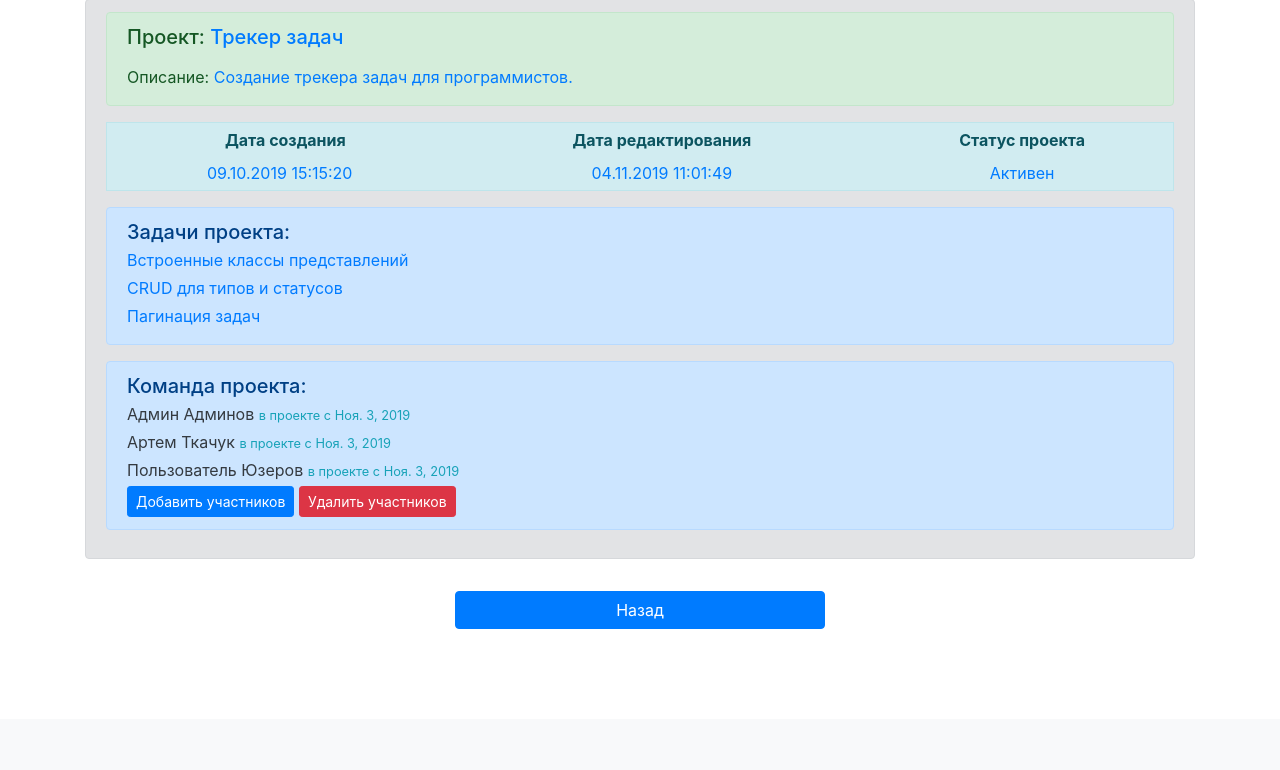
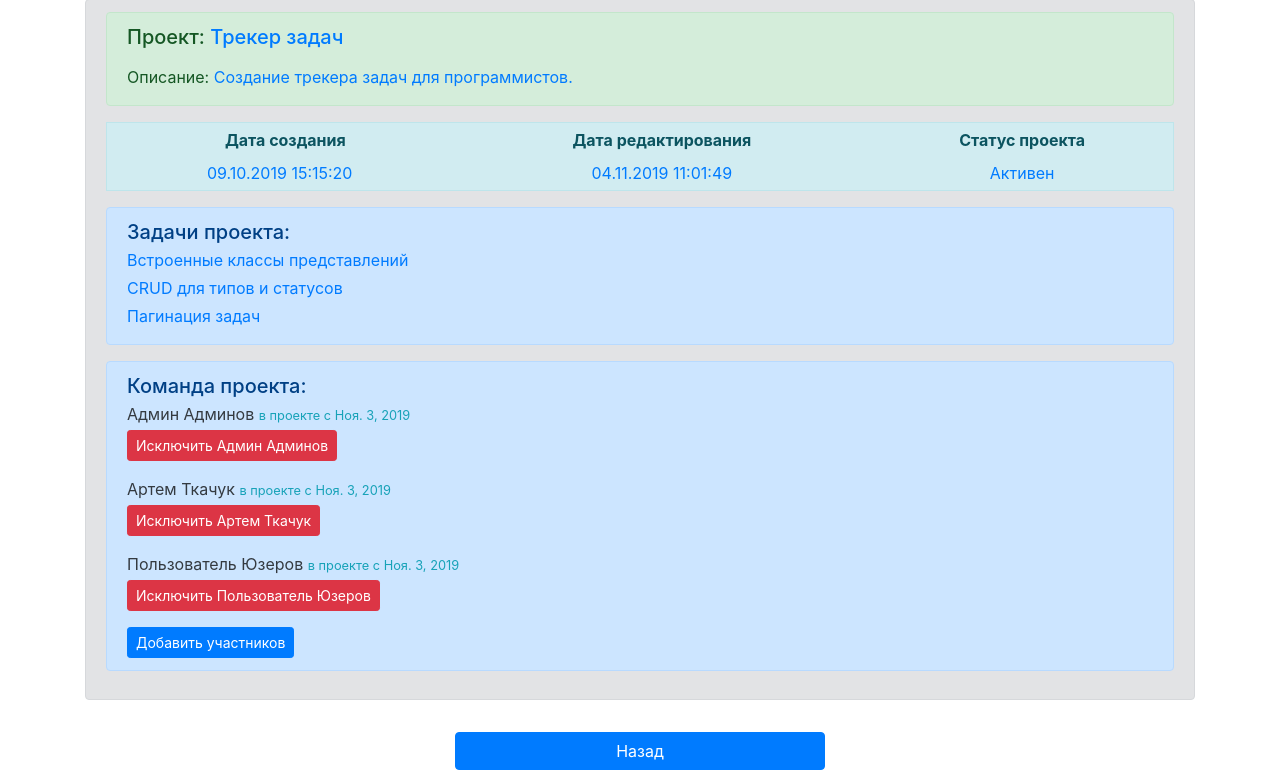
Before and after one commit to arti17/issue_tracker, a Django app: page /project/1 in a window 1280 px wide. Shown: the part 81-851 px from the top of the page. Before the commit the page ends 710 px from the top, so only its background shows below. Run offline with Django 3.2, Linux system fonts and the light colour scheme; data comes from the database, SQL or seed files in the repository; some libraries are stand-ins or nearby versions.

Commit message:
Добавлено исключение пользователей из проекта.

```diff
--- a/source/webapp/templates/project/project_detail.html
+++ b/source/webapp/templates/project/project_detail.html
@@ -41,15 +41,23 @@
                 <h5 class="mb-1">Команда проекта:</h5>
             </div>
             {% for user in teams %}
-                <p class="mb-1 text-dark">{{ user.user.get_full_name }} <small class="text-info">в проекте с {{ user.start_date }}</small></p>
+                <p class="mb-1 text-dark d-flex justify-content-between">
+                    <span>{{ user.user.get_full_name }}
+                    <small class="text-info">в проекте с {{ user.start_date }}</small></span>
+                <form action="{% url 'webapp:delete_project_user' project.pk %}" method="post">
+                    {% csrf_token %}
+                    <input type="hidden" name="user" value="{{ user.user.pk }}">
+                    <input type="submit" value="Исключить {{ user.user.get_full_name }}" class="btn btn-danger btn-sm">
+                </form>
+                </p>
             {% endfor %}
             <a href="{% url 'webapp:add_project_users' project.pk %}" class="btn btn-primary btn-sm">Добавить участников</a>
-            <a href="" class="btn btn-danger btn-sm">Удалить участников</a>
         </div>
     </div>
 
     {% if project.status == 'active' and user.is_authenticated %}
-        <a href="{% url 'webapp:create_project_issue' project.pk %}" class="btn btn-success mt-3 col-4 offset-4">Создать задачу
+        <a href="{% url 'webapp:create_project_issue' project.pk %}" class="btn btn-success mt-3 col-4 offset-4">Создать
+            задачу
             для проекта</a>
     {% endif %}
     <button onclick="history.back();" class="btn btn-primary mt-3 col-4 offset-4">Назад</button>
--- a/source/webapp/urls.py
+++ b/source/webapp/urls.py
@@ -24,4 +24,5 @@ urlpatterns = [
     path('project/update/<int:pk>', views.ProjectUpdateView.as_view(), name='update_project'),
     path('project/add-issue/<int:pk>', views.ProjectCreateIssueView.as_view(), name='create_project_issue'),
     path('project/add-users/<int:pk>', views.AddProjectUsers.as_view(), name='add_project_users'),
+    path('project/delete-user/<int:pk>', views.DeleteProjectUser.as_view(), name='delete_project_user'),
 ]
--- a/source/webapp/views/__init__.py
+++ b/source/webapp/views/__init__.py
@@ -1,5 +1,5 @@
 from .issue_views import IndexView, IssueView, IssueCreateView, IssueUpdateView, IssueDeleteView
 from .status_views import StatusView, StatusCreateView, StatusUpdateView, StatusDeleteView
 from .type_views import TypeView, TypeCreateView, TypeUpdateView, TypeDeleteView
-from .project_views import ProjectView, ProjectDetailView, ProjectCreateView, ProjectDeleteView, ProjectUpdateView, ProjectCreateIssueView, AddProjectUsers
+from .project_views import ProjectView, ProjectDetailView, ProjectCreateView, ProjectDeleteView, ProjectUpdateView, ProjectCreateIssueView, AddProjectUsers, DeleteProjectUser
 from .base_views import DetailView
--- a/source/webapp/views/project_views.py
+++ b/source/webapp/views/project_views.py
@@ -5,6 +5,7 @@ from django.contrib.auth.models import User
 from django.shortcuts import redirect, get_object_or_404
 from django.urls import reverse
 from django.views.generic import ListView, DetailView, CreateView, DeleteView, UpdateView
+from django.views.generic.base import View
 
 from webapp.forms import ProjectForm, IssueProjectForm, SimpleSearchForm, AddProjectUsersForm
 from webapp.models import Project, PROJECT_STATUS_BLOCKED, PROJECT_STATUS_ACTIVE, Team, Issue
@@ -170,3 +171,14 @@ class AddProjectUsers(LoginRequiredMixin, CreateView):
     def get_project(self):
         pk = self.kwargs.get('pk')
         return get_object_or_404(Project, pk=pk)
+
+
+class DeleteProjectUser(View):
+    def post(self, request, *args, **kwargs):
+        project_id = kwargs.get('pk')
+        user_id = request.POST.get('user')
+        team = Team.objects.get(project=project_id, user=int(user_id), end_date__isnull=True)
+        date = datetime.now()
+        team.end_date = date
+        team.save()
+        return redirect(reverse('webapp:project_detail', kwargs={'pk': project_id}))
```
